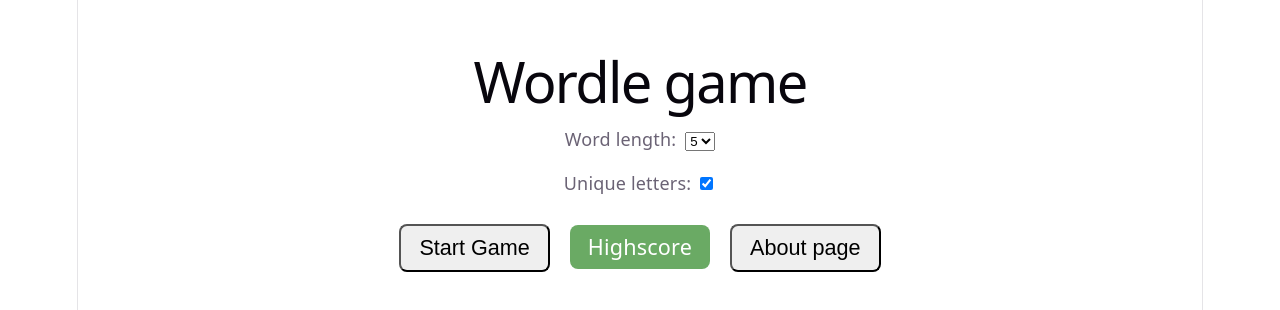
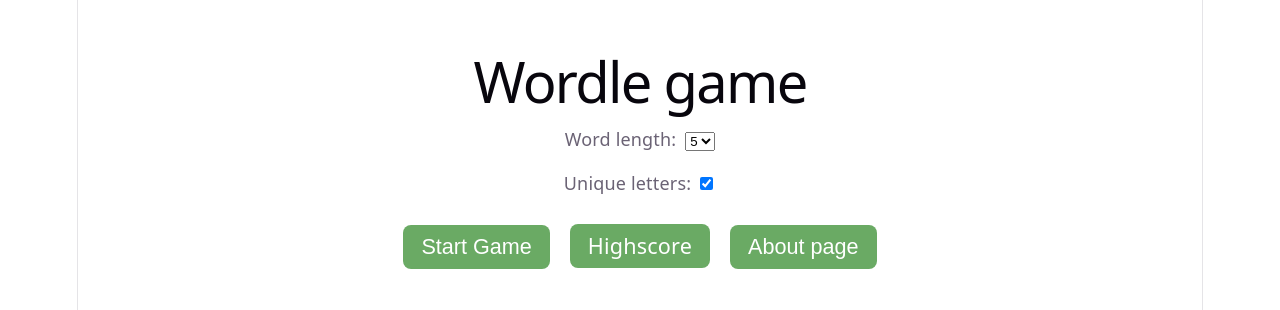
Before and after one commit to elinmolinder1-ai/B7Uppgift-WordleGame, a React app in the folder frontend/: page / in a window 1280 px wide. Shown: the top 310 px of the page. Built offline with nearby package versions, Linux system fonts and the light colour scheme; the HTML template or start-up script is replaced by a standard one.

Commit message:
Change styling on buttons in startPage

```diff
--- a/frontend/src/pages/StartPage.jsx
+++ b/frontend/src/pages/StartPage.jsx
@@ -69,7 +69,10 @@ export default function StartPage() {
   fontSize: "1.2rem",
   cursor: "pointer",
   margin: "10px",
-          borderRadius: "8px"
+  borderRadius: "8px",
+  background: "#6aaa64",
+  color: "white",
+  border: "none"
         }}
       >
         Start Game
@@ -77,9 +80,9 @@ export default function StartPage() {
 
       {/*SSR highscore must use a normal <a> link */}
       <a
-        href="/highscore-ssr"
+        href="http://localhost:5080/highscore-ssr"
+        target="_self"
         style={{
-          display: "inline-block",
           padding: "0.5rem 1rem",
           fontSize: "1.2rem",
           cursor: "pointer",
@@ -87,11 +90,14 @@ export default function StartPage() {
           borderRadius: "8px",
           background: "#6aaa64",
           color: "white",
+          border: "none",
+          display: "inline-block",
           textDecoration: "none"
         }}
       >
         Highscore
       </a>
+
 
       <button
         onClick={() => navigate("/about")}
@@ -100,7 +106,10 @@ export default function StartPage() {
   fontSize: "1.2rem",
   cursor: "pointer",
   margin: "10px",
-          borderRadius: "8px"
+  borderRadius: "8px",
+  background: "#6aaa64",
+  color: "white",
+  border: "none"
         }}
       >
         About page
```
Lines whose indentation alone changed are shown as unchanged.
